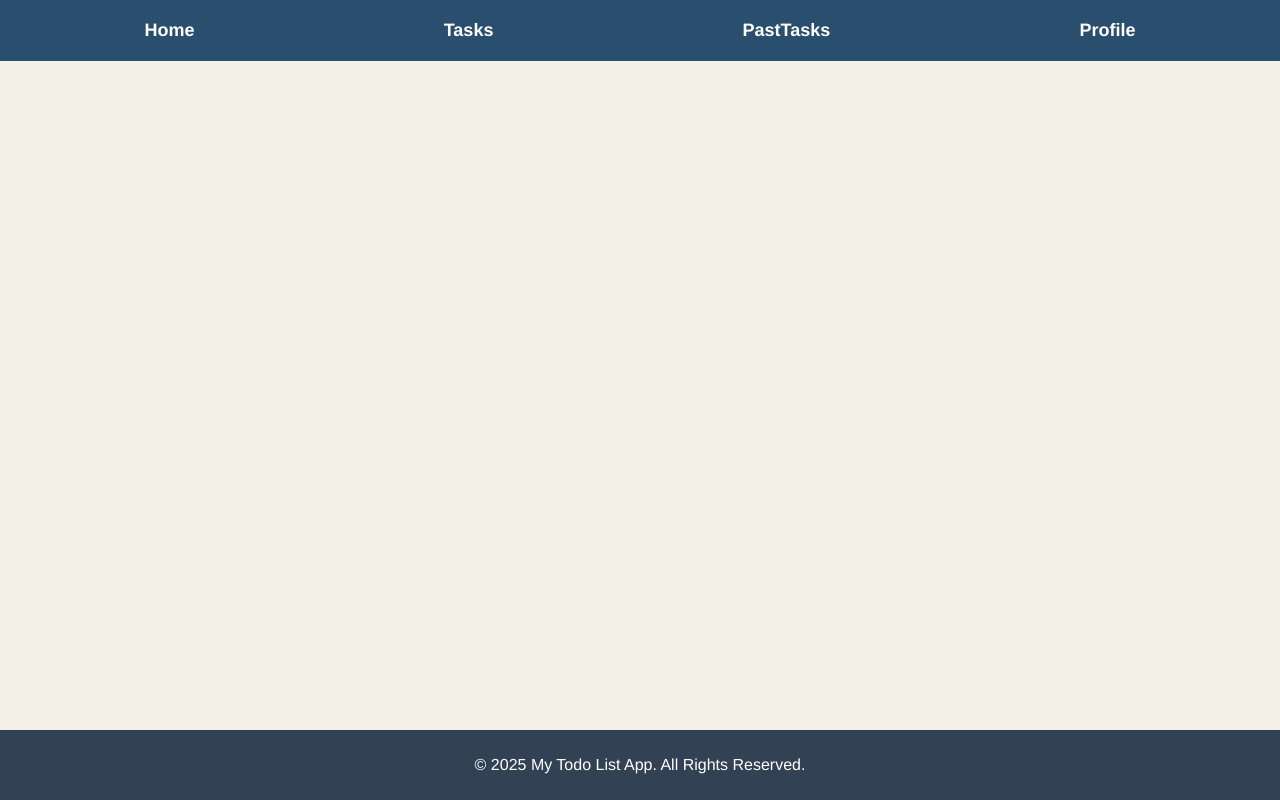
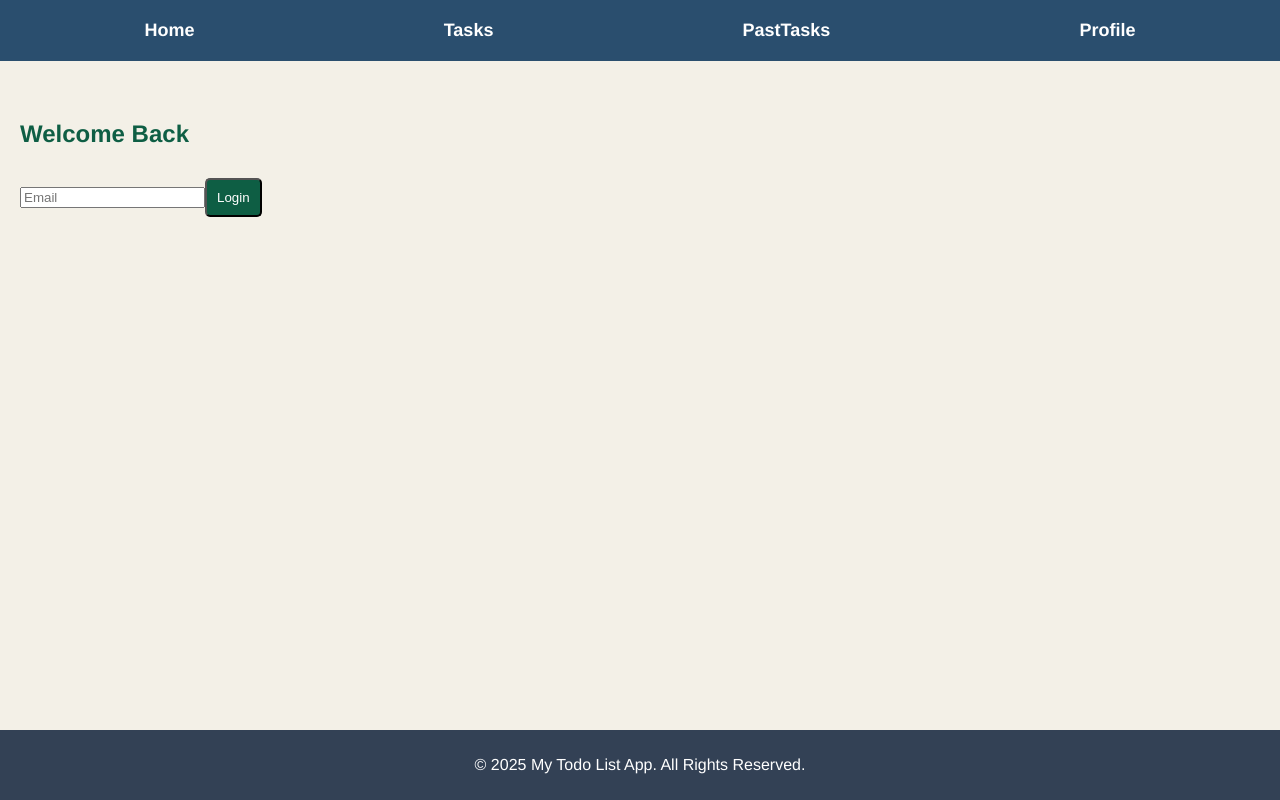
Before and after one commit to kamel-Ibrahim/todo-01, a React (Create React App) app: page /login in a window 1280 px wide. Built offline with nearby package versions, Linux system fonts and the light colour scheme.

Commit message:
Auth: add AuthContext + update App & Login

```diff
--- a/src/App.css
+++ b/src/App.css
@@ -28,4 +28,5 @@ h1, h2 {
   .task-submit {
     width: 100%;
   }
+
 }
--- a/src/App.js
+++ b/src/App.js
@@ -4,26 +4,35 @@ import Navbar from './components/Navbar';
 import Footer from './components/Footer';
 import Home from './pages/Home';
 import TaskList from './pages/TaskList';
+import Register from './pages/Register';
+import Login from './pages/Login';
+import Logout from './pages/Logout';
 import Profile from './pages/Profile';
 import PastTasks from './pages/PastTasks';
 import { TaskProvider } from './context/TaskContext';
+import { AuthProvider } from './context/AuthContext';   // added by tala
 import './styles/App.css';
 
 function App() {
   return (
-    <TaskProvider> {/* Wrap everything inside TaskProvider */}
+    <TaskProvider>
+      <AuthProvider>   {/*new wrapper for authentication(tala) */}
         <Router>
           <Navbar />
           <div className="main-content">
             <Routes>
               <Route path="/" element={<Home />} />
               <Route path="/tasks" element={<TaskList />} />
+              <Route path="/register" element={<Register />} />
+              <Route path="/login" element={<Login />} />
+              <Route path="/logout" element={<Logout />} />
               <Route path="/profile" element={<Profile />} />
               <Route path="/past-tasks" element={<PastTasks />} />
             </Routes>
           </div>
           <Footer />
         </Router>
+      </AuthProvider>
     </TaskProvider>
   );
 }
--- a/src/context/AuthContext.js
+++ b/src/context/AuthContext.js
@@ -0,0 +1,31 @@
+import React, { createContext, useEffect, useState } from "react";
+
+export const AuthContext = createContext(null);
+
+export function AuthProvider({ children }) {
+  const [user, setUser] = useState(null);
+
+  // Load user from localStorage when app starts
+  useEffect(() => {
+    const raw = localStorage.getItem("user");
+    if (raw) setUser(JSON.parse(raw));
+  }, []);
+
+  // Save to localStorage whenever user changes
+  useEffect(() => {
+    if (user) localStorage.setItem("user", JSON.stringify(user));
+    else localStorage.removeItem("user");
+  }, [user]);
+
+  // Functions for register, login, logout, and profile update
+  const register = (payload) => setUser(payload);
+  const login = (email) => setUser((u) => (u ? u : { name: "User", email }));
+  const logout = () => setUser(null);
+  const updateProfile = (updates) => setUser((u) => ({ ...u, ...updates }));
+
+  return (
+    <AuthContext.Provider value={{ user, register, login, logout, updateProfile }}>
+      {children}
+    </AuthContext.Provider>
+  );
+}
--- a/src/pages/Login.jsx
+++ b/src/pages/Login.jsx
@@ -0,0 +1,36 @@
+import React, { useContext, useState, useEffect } from "react";
+import { AuthContext } from "../context/AuthContext";
+import { useNavigate } from "react-router-dom";
+
+export default function Login() {
+  const { user, login } = useContext(AuthContext);
+  const nav = useNavigate();
+  const [email, setEmail] = useState("");
+
+  // skip this page if already logged in
+  useEffect(() => {
+    if (user) nav("/profile");
+  }, [user, nav]);
+
+  const handleSubmit = (e) => {
+    e.preventDefault();
+    if (!email) return alert("Enter your email");
+    login(email);          // sets user in context/localStorage
+    nav("/profile");       // go to profile after login
+  };
+
+  return (
+    <div className="login-page">
+      <h2>Welcome Back</h2>
+      <form onSubmit={handleSubmit}>
+        <input
+          type="email"
+          placeholder="Email"
+          value={email}
+          onChange={(e) => setEmail(e.target.value)}
+        />
+        <button className="button" type="submit">Login</button>
+      </form>
+    </div>
+  );
+}
```
Lines whose indentation alone changed are shown as unchanged.
